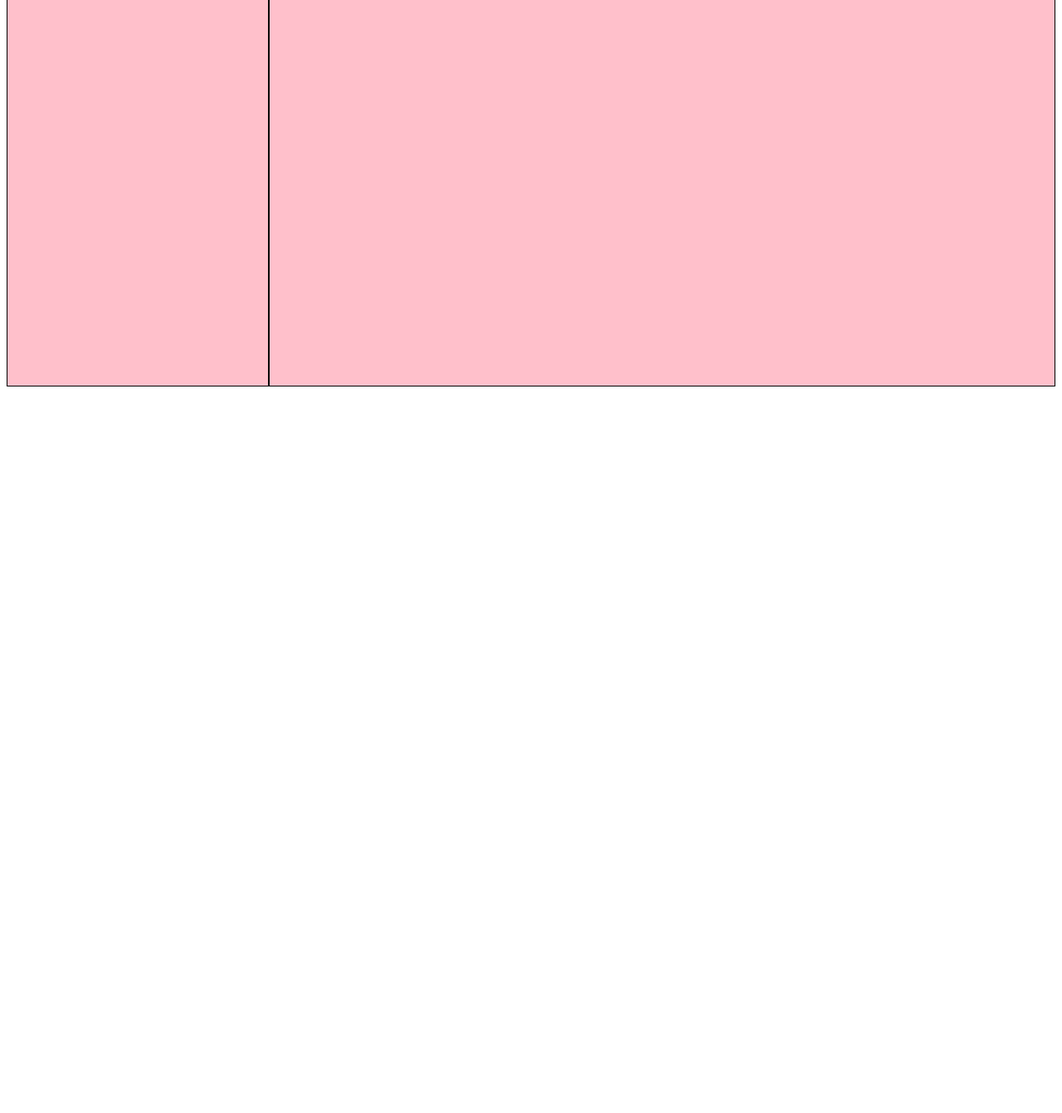
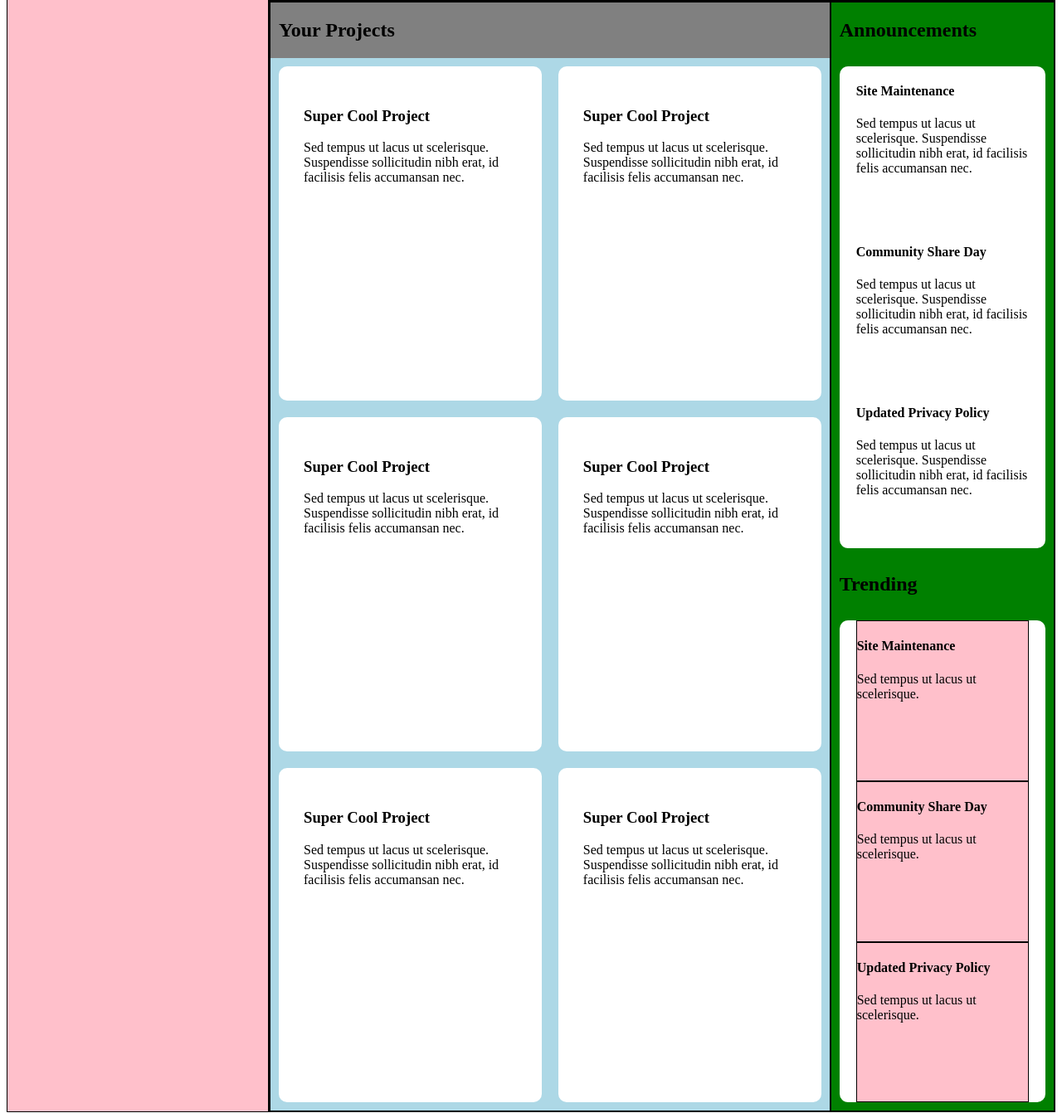
Before and after one commit to colinnguyen95/admin-dashboard, a plain HTML site: page index.html in a window 1280 px wide. Shown: the part 342-1684 px from the top of the page at 83% size. Before the commit the page ends 816 px from the top, so only its background shows below. Drawn offline with Linux system fonts and the light colour scheme.

Commit message:
half way done with completing layout portion

```diff
--- a/index.html
+++ b/index.html
@@ -11,7 +11,74 @@
     <div class="dashboard-container">
         <div class="section sidebar">Sidebar</div>
         <div class="section header">Header</div>
-        <div class="section main-content">Main Content</div>
+        <div class="section main-content">
+            <div class="project-container-wrapper">
+                <h2 class="project-header">Your Projects</h2>
+                <div class="project-container">
+                    <div class="card">
+                        <h3>Super Cool Project</h3>
+                        <p>Sed tempus ut lacus ut scelerisque. Suspendisse sollicitudin nibh erat, id facilisis felis accumansan nec.</p>
+                    </div>
+                    <div class="card">
+                        <h3>Super Cool Project</h3>
+                        <p>Sed tempus ut lacus ut scelerisque. Suspendisse sollicitudin nibh erat, id facilisis felis accumansan nec.</p>
+                    </div>
+                    <div class="card">
+                        <h3>Super Cool Project</h3>
+                        <p>Sed tempus ut lacus ut scelerisque. Suspendisse sollicitudin nibh erat, id facilisis felis accumansan nec.</p>
+                    </div>
+                    <div class="card">
+                        <h3>Super Cool Project</h3>
+                        <p>Sed tempus ut lacus ut scelerisque. Suspendisse sollicitudin nibh erat, id facilisis felis accumansan nec.</p>
+                    </div>
+                    <div class="card">
+                        <h3>Super Cool Project</h3>
+                        <p>Sed tempus ut lacus ut scelerisque. Suspendisse sollicitudin nibh erat, id facilisis felis accumansan nec.</p>
+                    </div>
+                    <div class="card">
+                        <h3>Super Cool Project</h3>
+                        <p>Sed tempus ut lacus ut scelerisque. Suspendisse sollicitudin nibh erat, id facilisis felis accumansan nec.</p>
+                    </div>
+                </div>
+            </div>
+
+            <div class="news">
+                <div class="announcements">
+                    <h2>Announcements</h2>
+                    <div class="announcement-cards">
+                        <div>
+                            <h4>Site Maintenance</h4>
+                            <p>Sed tempus ut lacus ut scelerisque. Suspendisse sollicitudin nibh erat, id facilisis felis accumansan nec.</p>
+                        </div>
+                        <div>
+                            <h4>Community Share Day</h4>
+                            <p>Sed tempus ut lacus ut scelerisque. Suspendisse sollicitudin nibh erat, id facilisis felis accumansan nec.</p>
+                        </div>
+                        <div>
+                            <h4>Updated Privacy Policy</h4>
+                            <p>Sed tempus ut lacus ut scelerisque. Suspendisse sollicitudin nibh erat, id facilisis felis accumansan nec.</p>
+                        </div>
+                    </div>
+                </div>
+                <div class="trending">
+                    <h2>Trending</h2>
+                    <div class="trending-cards">
+                        <div>
+                            <h4>Site Maintenance</h4>
+                            <p>Sed tempus ut lacus ut scelerisque.</p>
+                        </div>
+                        <div>
+                            <h4>Community Share Day</h4>
+                            <p>Sed tempus ut lacus ut scelerisque.</p>
+                        </div>
+                        <div>
+                            <h4>Updated Privacy Policy</h4>
+                            <p>Sed tempus ut lacus ut scelerisque.</p>
+                        </div>
+                    </div>
+                </div>
+            </div>
+        </div>
     </div>
 </body>
 </html>
--- a/styles.css
+++ b/styles.css
@@ -1,6 +1,19 @@
+:root{
+    box-sizing: border-box;
+}
+
+/* p{
+    font-size: 1rem;
+}
+
+h3{
+    font-size: 1.5rem;
+} */
+
 .dashboard-container{
     display: grid;
-    height: 100vh;
+    /* height: 100vh; */
+    /* height: 900px; */
     /* grid-template-rows: 4fr 2fr 2fr; */
     /* grid-template-rows: minmax(100px, auto);; */
     grid-template-rows: repeat(5, 1fr);
@@ -16,18 +29,88 @@
 .section{
     background-color: pink;
     border: 1px solid;
-    font-size: 50%;
-    text-align: center;
+    /* font-size: 50%; */
+    /* text-align: center; */
 }
 
 .sidebar{
     grid-area: sidebar;
+    display: grid;
 }
 
 .header{
     grid-area: header;
+    display: grid;
 }
 
 .main-content{
     grid-area: main-content;
+    display: grid;
+    grid-template-rows: 1fr;
+    grid-template-columns: 5fr 2fr;
 }
+
+.main-content > * {
+    background-color: green;
+    border: 1px solid;
+}
+
+.project-container-wrapper{
+    background-color: grey;
+    display: grid;
+    grid-template-rows: 1fr 19fr;
+}
+
+h2 {
+    margin-left: 10px;
+}
+
+.project-container {
+    /* height: 100%; */
+    background-color: lightblue;
+    display: grid;
+    gap: 20px;
+    padding: 10px;
+    grid-template-rows: repeat(3, 1fr);
+    /* grid-template-rows: repeat(auto-fit, minmax(150px, 1fr)); */
+    grid-template-columns: repeat(2, 1fr);
+}
+
+.card{
+    background-color: white;
+    border-radius: 10px;
+    padding: 30px;
+}
+
+/* .news {
+    display: grid;
+    gap: 20px;
+    padding: 10px;
+} */
+
+/* .news > * {
+
+} */
+
+.announcements, .trending {
+    /* background-color: aquamarine; */
+    display: grid;
+    grid-template-rows: 1fr 9fr;
+    /* gap: 20px;
+    padding: 10px; */
+}
+
+.announcement-cards, .trending-cards {
+    background-color: aquamarine;
+    display: grid;
+    /* grid-template-rows: 1fr 5fr; */
+    background-color: white;
+    border-radius: 10px;
+    padding: 0 20px;
+    margin: 10px;
+}
+
+.trending-cards > div {
+    background-color: pink;
+    border: 1px solid;
+}
```
